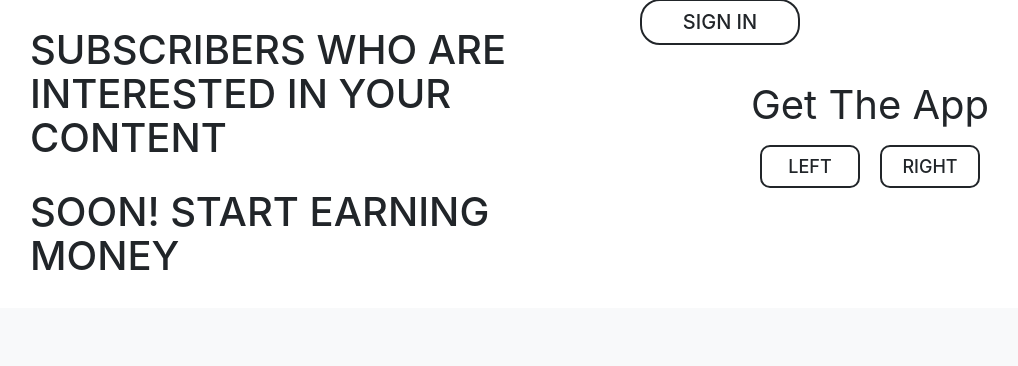
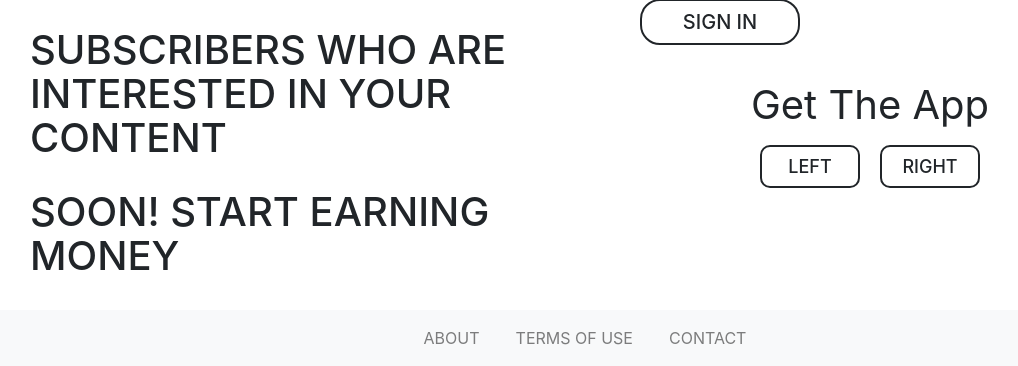
Before and after one commit to 3asyPe/blogger-business, a Django app: page / in a window 1280 px wide. Shown: the part 499-865 px from the top of the page, without its empty margins (55-1073 px from the left). Before the commit the page ends 769 px from the top, so only its background shows below. Run offline with Django 3.2, Linux system fonts and the light colour scheme; some libraries are stand-ins or nearby versions.

Commit message:
Add a footer

```diff
--- a/blogger-business/BloggerBusiness/urls.py
+++ b/blogger-business/BloggerBusiness/urls.py
@@ -1,19 +1,3 @@
-"""BloggerBusiness URL Configuration
-
-The `urlpatterns` list routes URLs to views. For more information please see:
-    https://docs.djangoproject.com/en/3.0/topics/http/urls/
-Examples:
-Function views
-    1. Add an import:  from my_app import views
-    2. Add a URL to urlpatterns:  path('', views.home, name='home')
-Class-based views
-    1. Add an import:  from other_app.views import Home
-    2. Add a URL to urlpatterns:  path('', Home.as_view(), name='home')
-Including another URLconf
-    1. Import the include() function: from django.urls import include, path
-    2. Add a URL to urlpatterns:  path('blog/', include('blog.urls'))
-"""
-
 from django.conf import settings
 from django.conf.urls.static import static
 
--- a/blogger-business/static/css/main.css
+++ b/blogger-business/static/css/main.css
@@ -1,3 +1,9 @@
+body{
+    position: relative;
+    min-height: 100vh;
+    padding-bottom: 58px;
+}
+
 .fnt-40{
     font-size: 40px;
 }
@@ -25,3 +31,37 @@
     height: 40px;
     width: 40px;
 }
+
+.footer{
+    position: absolute;
+    bottom: 0;
+
+    background-color: #f8f9fa!important;
+    width: 100%;
+    height: 56px;
+
+    padding: 8px 16px;
+    align-items: center;
+}
+
+.footer-links{
+    margin: auto;
+    width: 100%;
+    display: flex;
+    justify-content: center;
+    align-items: center;
+}
+
+.footer-link{
+    margin: 0 10px;
+    padding: 8px;
+    color: rgba(0,0,0,.5);
+    text-decoration: none;
+    text-transform: uppercase;
+    transition: color .1s linear;
+}
+
+.footer-link:hover{
+    color: rgba(0,0,0,.9);
+    text-decoration: none;
+}
--- a/blogger-business/templates/base.html
+++ b/blogger-business/templates/base.html
@@ -24,6 +24,7 @@
 
 {% block content %} {% endblock %}
 
+{% include 'components/footer.html' %}
 
 </body>
 
--- /dev/null
+++ b/blogger-business/templates/components/footer.html
@@ -0,0 +1,7 @@
+<footer class="footer">
+    <div class="footer-links">
+        <a href="/about" class="footer-link">About</a>
+        <a href="/terms-of-use" class="footer-link">Terms of use</a>
+        <a href="/contact" class="footer-link">Contact</a>
+    </div>
+</footer>
```
Also changed, not shown: blogger-business/blogger/services.py (+15 -1 lines).
